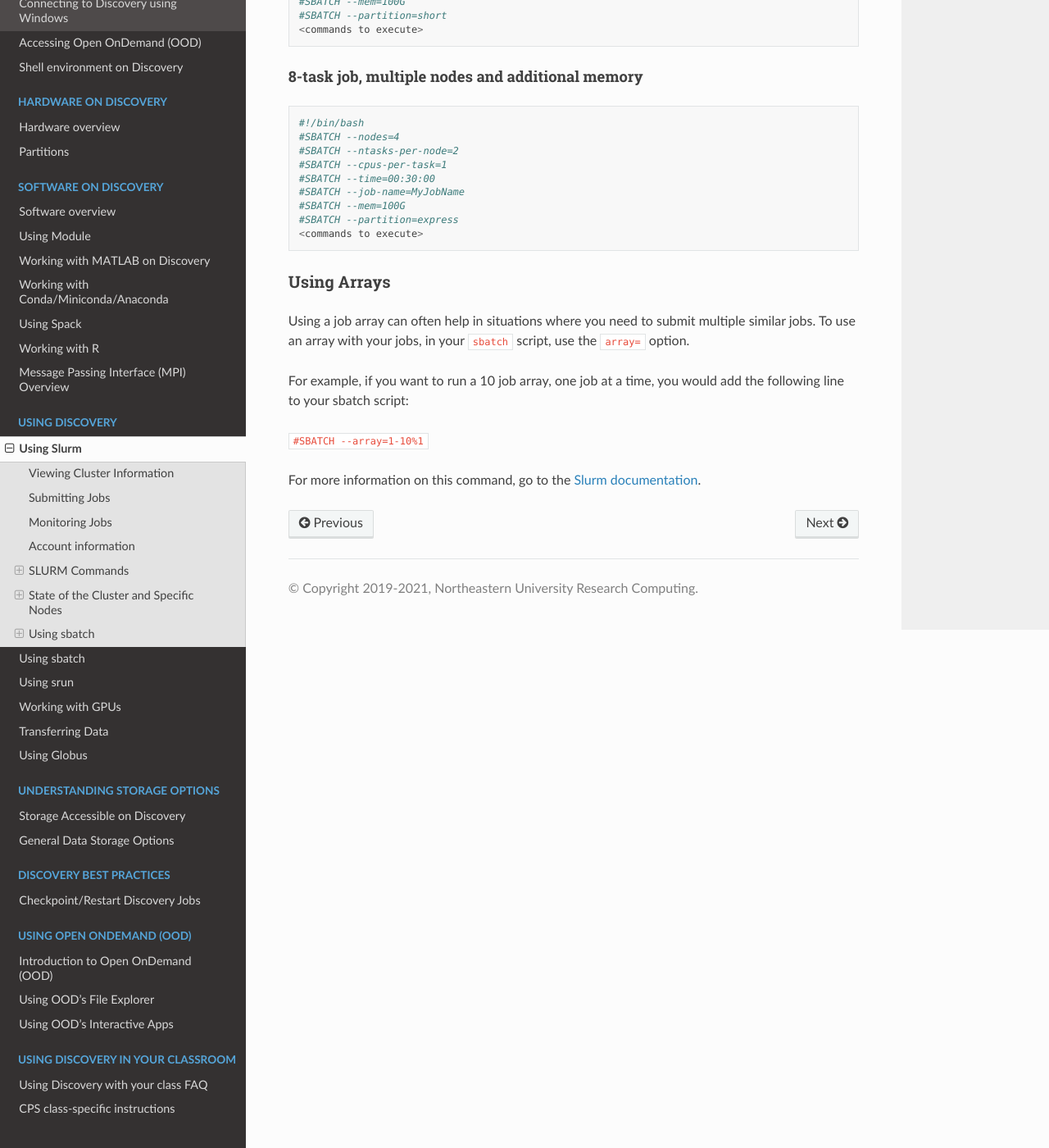
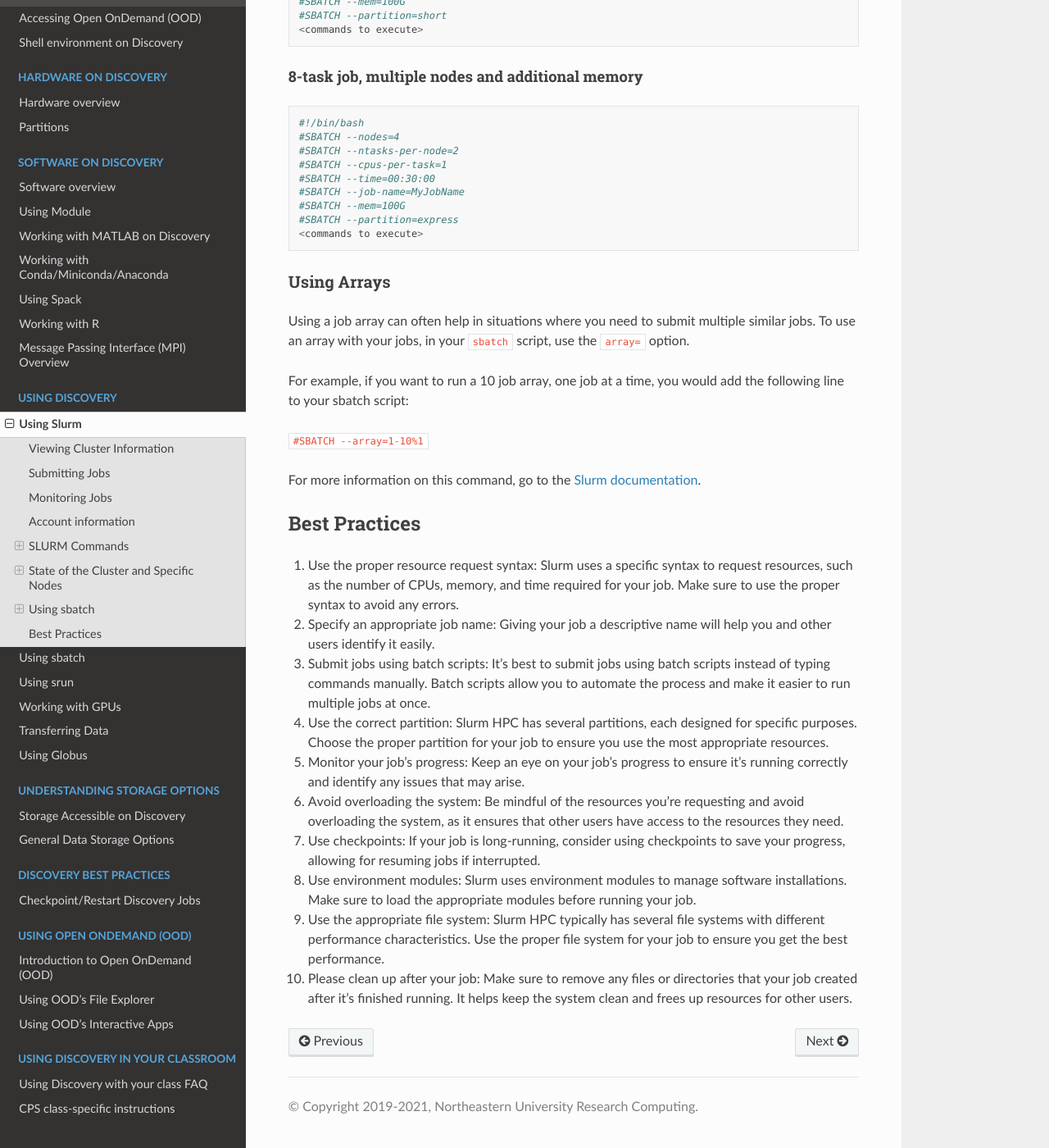
Before and after one commit to northeastern-rc/rc-public-documentation, a Sphinx documentation site: the page built from docs/source/using-discovery/usingslurm.rst, in a window 1280 px wide and 1400 px high, scrolled down 11604 px. Shown: the whole window at 82% size. Built offline with Sphinx 7.4.7 and the Read the Docs theme 2.0.0, drawn with Linux system fonts in a browser that asks for light colours.

Commit message:
Add section on best practices

```diff
--- a/docs/source/using-discovery/usingslurm.rst
+++ b/docs/source/using-discovery/usingslurm.rst
@@ -456,5 +456,17 @@ For example, if you want to run a 10 job array, one job at a time, you would add
 
 For more information on this command, go to the `Slurm documentation`_.
 
+Best Practices
+===============
+#. Use the proper resource request syntax: Slurm uses a specific syntax to request resources, such as the number of CPUs, memory, and time required for your job. Make sure to use the proper syntax to avoid any errors.
+#. Specify an appropriate job name: Giving your job a descriptive name will help you and other users identify it easily.
+#. Submit jobs using batch scripts: It's best to submit jobs using batch scripts instead of typing commands manually. Batch scripts allow you to automate the process and make it easier to run multiple jobs at once.
+#. Use the correct partition: Slurm HPC has several partitions, each designed for specific purposes. Choose the proper partition for your job to ensure you use the most appropriate resources.
+#. Monitor your job's progress: Keep an eye on your job's progress to ensure it's running correctly and identify any issues that may arise.
+#. Avoid overloading the system: Be mindful of the resources you're requesting and avoid overloading the system, as it ensures that other users have access to the resources they need.
+#. Use checkpoints: If your job is long-running, consider using checkpoints to save your progress, allowing for resuming jobs if interrupted.
+#. Use environment modules: Slurm uses environment modules to manage software installations. Make sure to load the appropriate modules before running your job.
+#. Use the appropriate file system: Slurm HPC typically has several file systems with different performance characteristics. Use the proper file system for your job to ensure you get the best performance.
+#. Please clean up after your job: Make sure to remove any files or directories that your job created after it's finished running. It helps keep the system clean and frees up resources for other users.
 
 .. _Slurm documentation: https://slurm.schedmd.com/documentation.html
```
